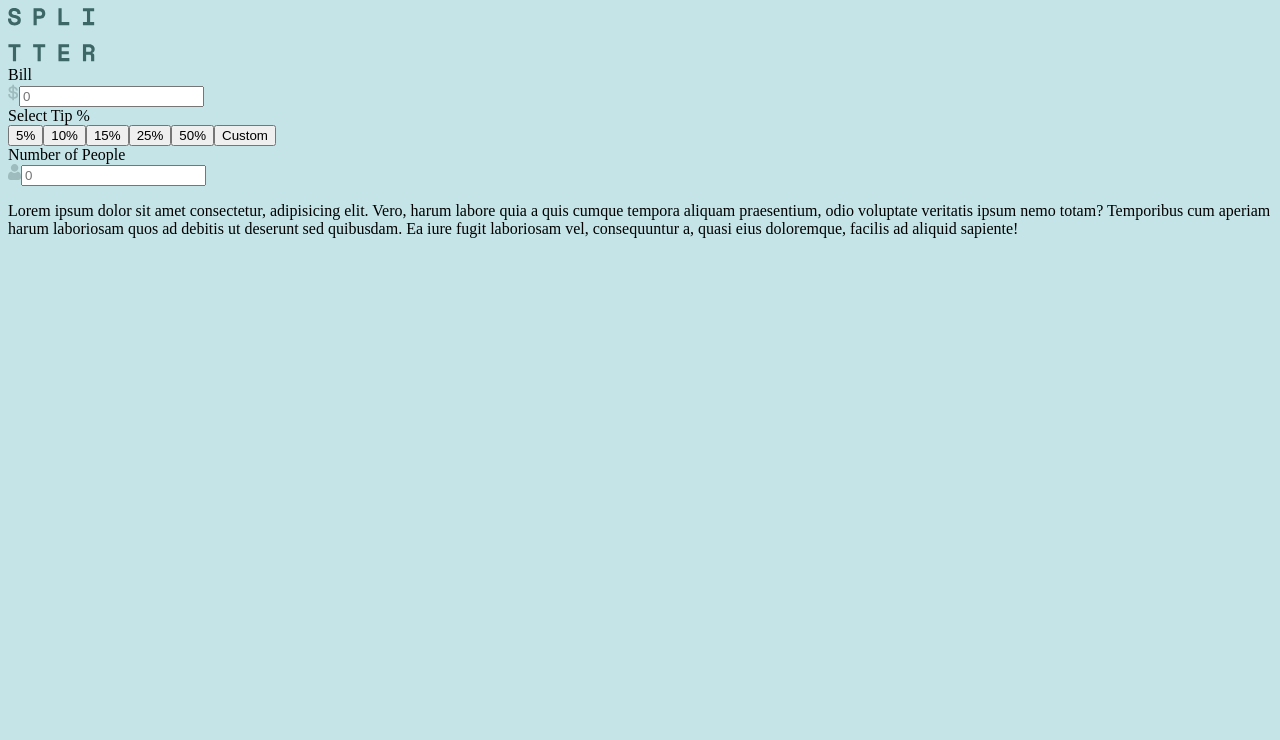
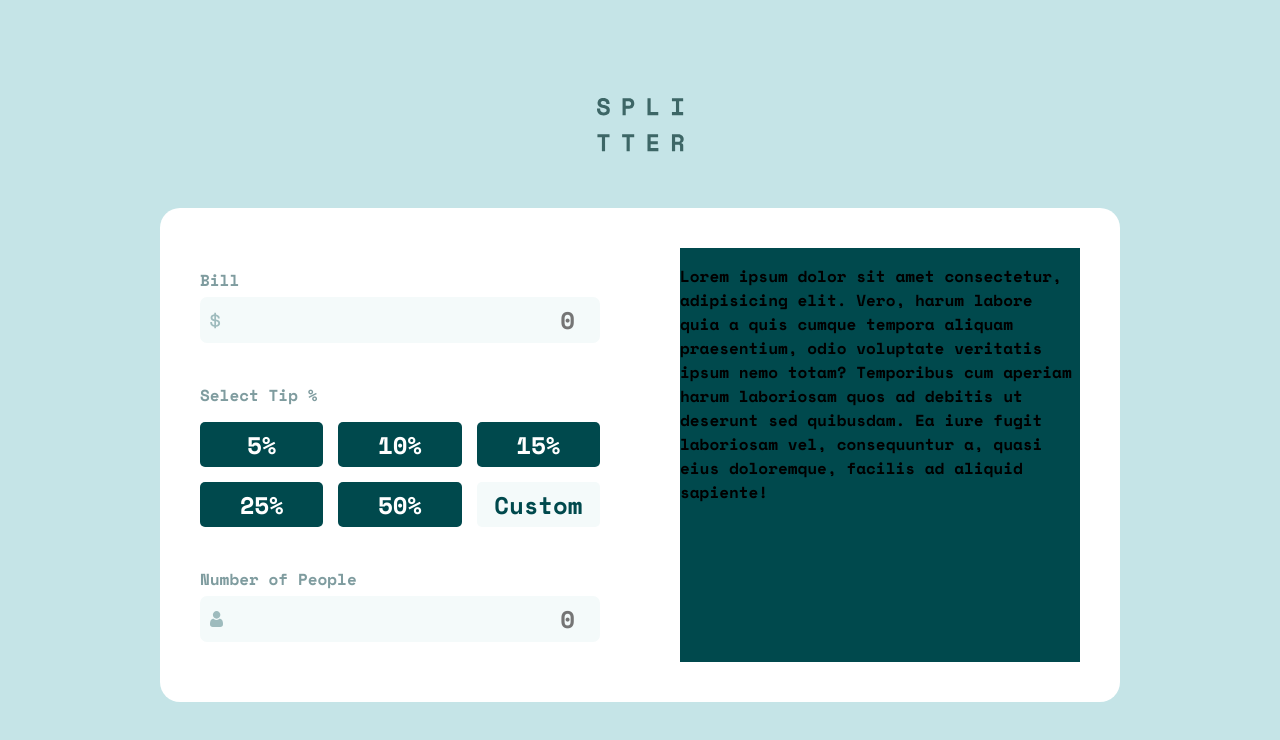
Before and after one commit to eivindsimonsen/tip-calculator-app, a React (Vite) app: page / in a window 1280 px wide. Shown: the top 740 px of the page. Built offline with nearby package versions, Linux system fonts and the light colour scheme.

Commit message:
Styles added and in progress

```diff
--- a/src/css/index.css
+++ b/src/css/index.css
@@ -1,5 +1,103 @@
 @import "variables.css";
 
+/* Globals */
 body {
   background-color: var(--lightgray-cyan);
+  margin: 0;
+  box-sizing: border-box;
 }
+
+body,
+input {
+  font-family: var(--font-family);
+  font-weight: var(--font-weight);
+}
+
+.wrapper {
+  display: grid;
+  place-content: center;
+  min-height: 100vh;
+  max-width: 1000px;
+  margin: 0px auto;
+  gap: 50px;
+}
+
+header {
+  text-align: center;
+  /* margin-top: 50px; */
+}
+
+main {
+  background-color: var(--white);
+  padding: 40px;
+  border-radius: 20px;
+  margin: 0px 20px;
+  display: flex;
+  gap: 80px;
+}
+
+main > * {
+  flex-basis: 50%;
+}
+
+label {
+  color: var(--gray-cyan);
+}
+
+input:not([type="button"]) {
+  padding: 5px 0px;
+  border: none;
+  background-color: var(--verylightgray-cyan);
+  width: 100%;
+  text-align: right;
+}
+
+input:is([type="button"]) {
+  background-color: var(--dark-cyan);
+  color: var(--white);
+  border-radius: 5px;
+  border: none;
+  height: 45px;
+}
+
+input {
+  font-size: var(--font-size);
+}
+
+/* Calculation */
+
+.calculation {
+  display: flex;
+  flex-direction: column;
+  justify-content: space-between;
+}
+
+#tip {
+  display: grid;
+  grid-template-columns: repeat(3, 1fr);
+  gap: 15px;
+  margin-top: 15px;
+}
+
+#tip-custom {
+  background-color: var(--verylightgray-cyan);
+  color: var(--dark-cyan);
+}
+
+.input-container {
+  margin: 20px 0px;
+}
+
+.input-wrapper {
+  display: flex;
+  align-items: center;
+  border-radius: 7px;
+  background-color: var(--verylightgray-cyan);
+  padding: 0px 10px;
+  margin-top: 5px;
+}
+
+/* Results */
+.result {
+  background-color: var(--dark-cyan);
+}
```
